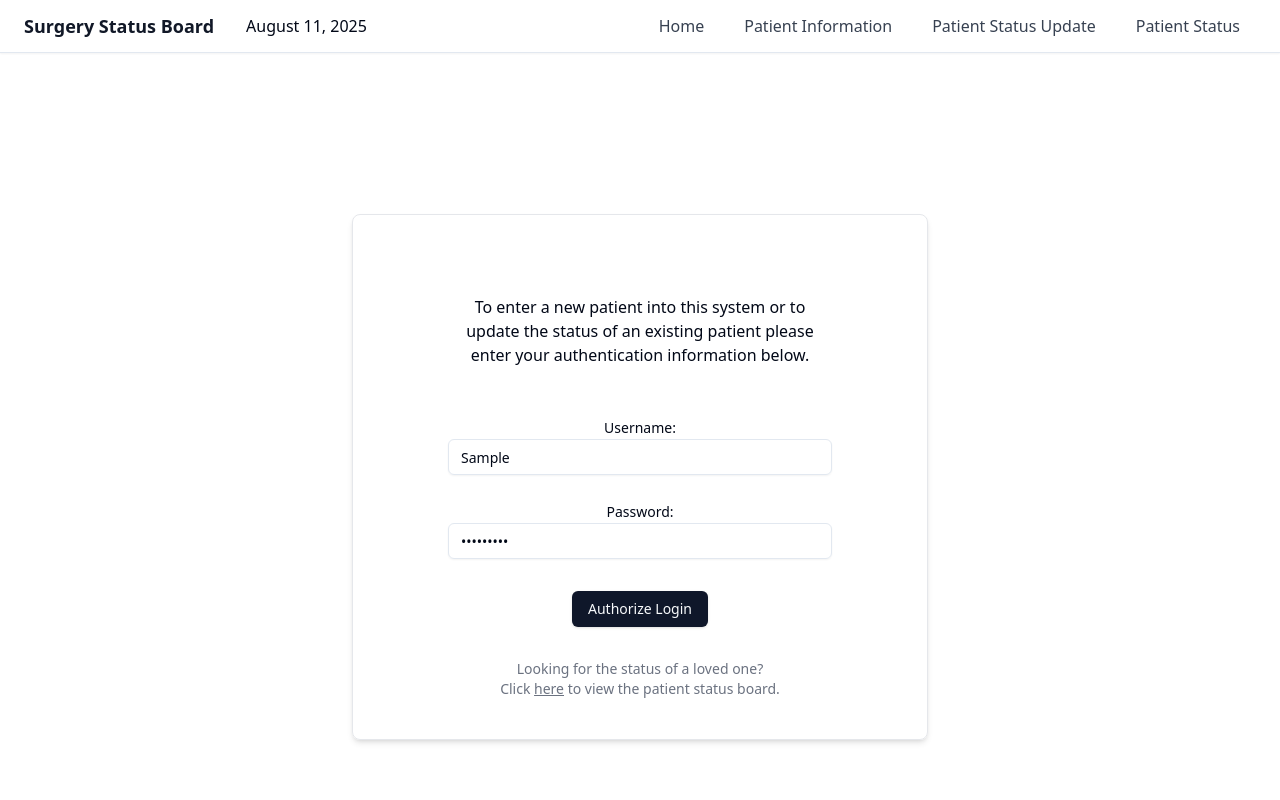
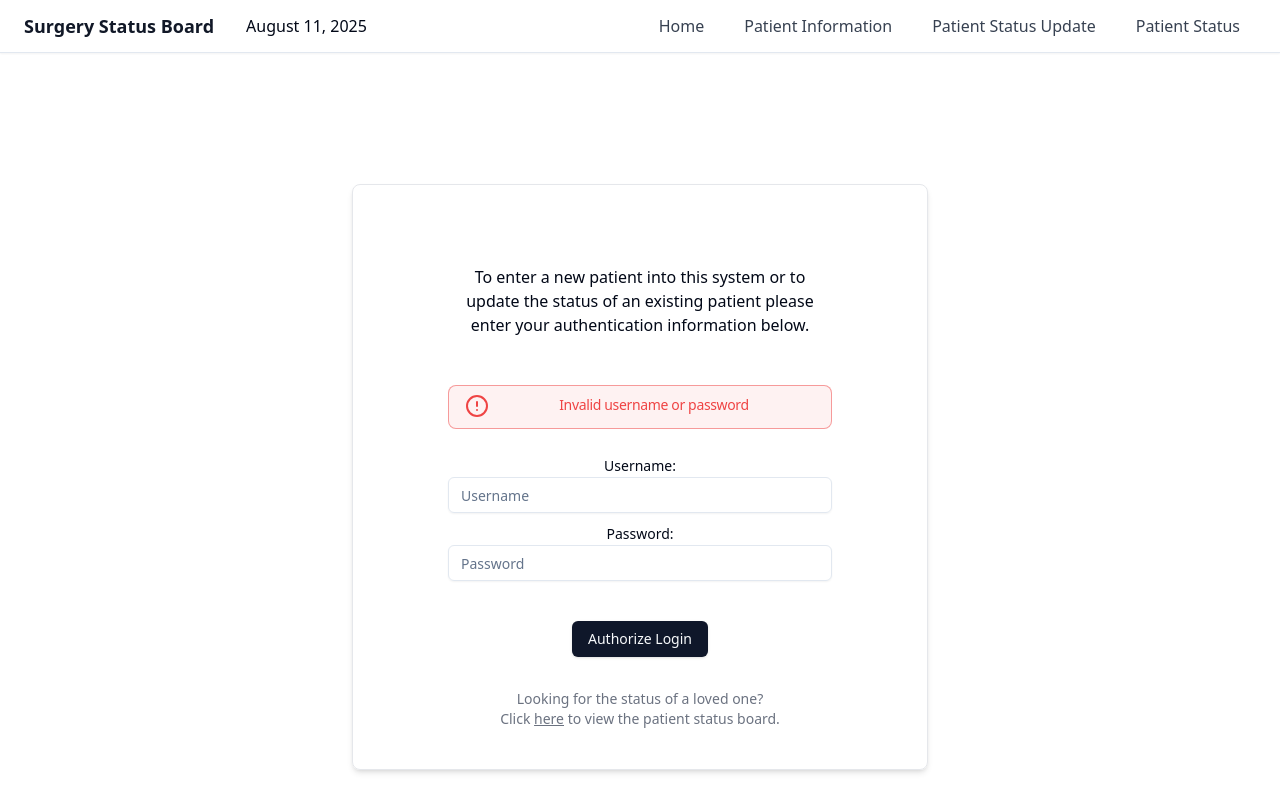
Before and after one commit to chingu-voyages/V56-tier1-team-01, a React (Vite) app: page /login in a window 1280 px wide. Both pictures are taken after typing "Sample", "Sample123" into the empty fields and a click on the button "Authorize Login". Shown: the top 800 px of the page. Built offline with nearby package versions, Linux system fonts and the light colour scheme.

Commit message:
add alerts in UI for login errors
added validation to login form to add alerts under the inputs for required fields. as well as for unauthorized username and password.

```diff
--- /dev/null
+++ b/src/components/ui/alert.jsx
@@ -0,0 +1,47 @@
+import * as React from "react"
+import { cva } from "class-variance-authority";
+
+import { cn } from "@/lib/utils"
+
+const alertVariants = cva(
+  "relative w-full rounded-lg border px-4 py-3 text-sm [&>svg+div]:translate-y-[-3px] [&>svg]:absolute [&>svg]:left-4 [&>svg]:top-2 [&>svg]:text-foreground [&>svg~*]:pl-7",
+  {
+    variants: {
+      variant: {
+        default: "bg-background text-foreground",
+        destructive:
+          "border-destructive/50 text-destructive dark:border-destructive [&>svg]:text-destructive",
+      },
+    },
+    defaultVariants: {
+      variant: "default",
+    },
+  }
+)
+
+const Alert = React.forwardRef(({ className, variant, ...props }, ref) => (
+  <div
+    ref={ref}
+    role="alert"
+    className={cn(alertVariants({ variant }), className)}
+    {...props} />
+))
+Alert.displayName = "Alert"
+
+const AlertTitle = React.forwardRef(({ className, ...props }, ref) => (
+  <h5
+    ref={ref}
+    className={cn("mb-1 font-medium leading-none tracking-tight", className)}
+    {...props} />
+))
+AlertTitle.displayName = "AlertTitle"
+
+const AlertDescription = React.forwardRef(({ className, ...props }, ref) => (
+  <div
+    ref={ref}
+    className={cn("text-sm [&_p]:leading-relaxed", className)}
+    {...props} />
+))
+AlertDescription.displayName = "AlertDescription"
+
+export { Alert, AlertTitle, AlertDescription }
--- a/src/pages/LoginForm.jsx
+++ b/src/pages/LoginForm.jsx
@@ -2,6 +2,8 @@ import { useState, useEffect } from "react";
 import { Input } from "@/components/ui/input";
 import { Button } from "@/components/ui/button";
 import { Label } from "@/components/ui/label";
+import { Alert, AlertTitle } from "@/components/ui/alert";
+import { CircleAlert } from 'lucide-react';
 import { useAuth } from "../context/AuthProvider";
 import { useNavigate } from "react-router-dom";
 
@@ -21,20 +23,35 @@ const credentials = [
 export default function LoginForm() {
     const [username, setUsername] = useState("");
     const [password, setPassword] = useState("");
+    const [errors, setErrors] = useState({});
+    const [isUserFound, setIsUserFound] = useState(null);
+
+    const validateLogin = () => {
+        const newErrors = {}
+        if (!username.trim())
+            newErrors.username = "Username is required";
+        if (!password.trim())
+            newErrors.password = "Password is required";
+        setErrors(newErrors)
+        return Object.keys(newErrors).length === 0
+    };
 
     const { login, isAuthenticated, userAccess, setUserAccess } = useAuth();
     const navigate = useNavigate();
 
     function onLogin(submittedUsername, submittedPassword) {
         const userFound = credentials.find(credential =>
-            credential.username === submittedUsername && credential.password === submittedPassword
+            credential.username === submittedUsername.toLowerCase() && credential.password === submittedPassword
         )
 
         if (!userFound) {
-            alert("Invalid username or password");
+            setIsUserFound(false)
+            setUsername("")
+            setPassword("")
             return
         }
 
+        setIsUserFound(true)
         setUserAccess(userFound.access)
         login()
     }
@@ -42,6 +59,7 @@ export default function LoginForm() {
 
     function handleSubmit(e) {
         e.preventDefault();
+        if (!validateLogin()) return;
         onLogin(username, password)
     }
 
@@ -63,29 +81,47 @@ export default function LoginForm() {
                     the status of an existing patient please enter your
                     authentication information below.
                 </p>
+                {/* Display error message if user is not found */}
+                {isUserFound === false && (
+                    <Alert className="grid grid-col-2 content-center max-w-sm m-auto mb-6 bg-red-50" variant="destructive" >
+                        <CircleAlert />
+                        <AlertTitle>
+                            Invalid username or password
+                        </AlertTitle>
+                    </Alert>
+
+                )}
+
                 <form
                     className="max-w-sm m-auto"
                     onSubmit={handleSubmit}
                 >
                     <Label>Username:</Label>
                     <Input
-                        className="mb-6"
+                        className="mb-2"
                         placeholder="Username"
                         type="text"
                         value={username}
                         onChange={(e) => setUsername(e.target.value)}
-                        required
                         />
+                    {errors.username && (
+                        <p className="text-sm text-red-500">{errors.username}</p>
+                    )}
                     <Label>Password:</Label>
                     <Input
+                        className="mb-2"
                         type="password"
                         placeholder="Password"
                         value={password}
                         onChange={(e) => setPassword(e.target.value)}
-                        required
                     />
+                    {errors.password && (
+                        <p className="text-sm text-red-500">{errors.password}</p>
+                    )}
                     <Button className="mt-8" type="submit">Authorize Login</Button>
                 </form>
+
+
 
                 <p className="text-sm text-gray-500 mt-8">Looking for the status of a loved one?</p>
                 <p className="text-sm text-gray-500">Click <a className="underline" href="/patient-status">here</a> to view the patient status board.</p>
```
